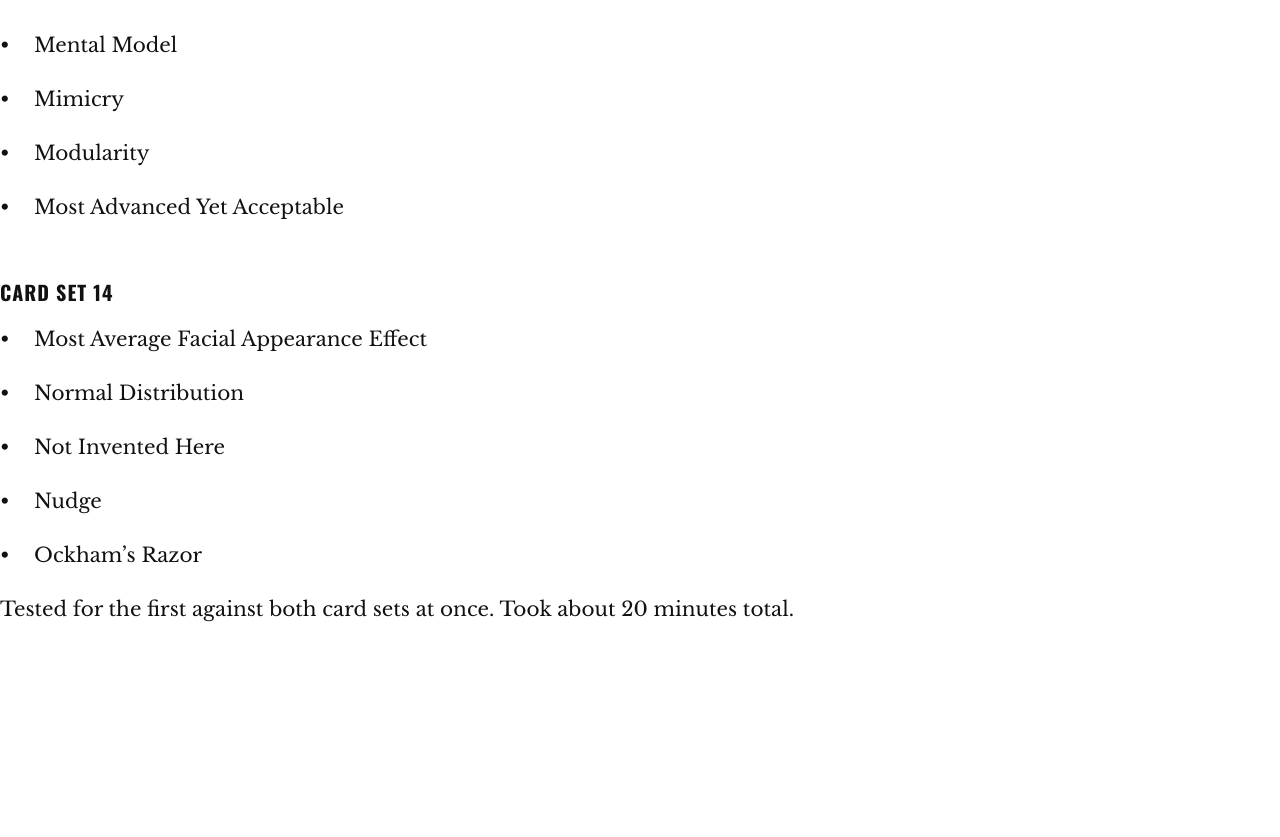
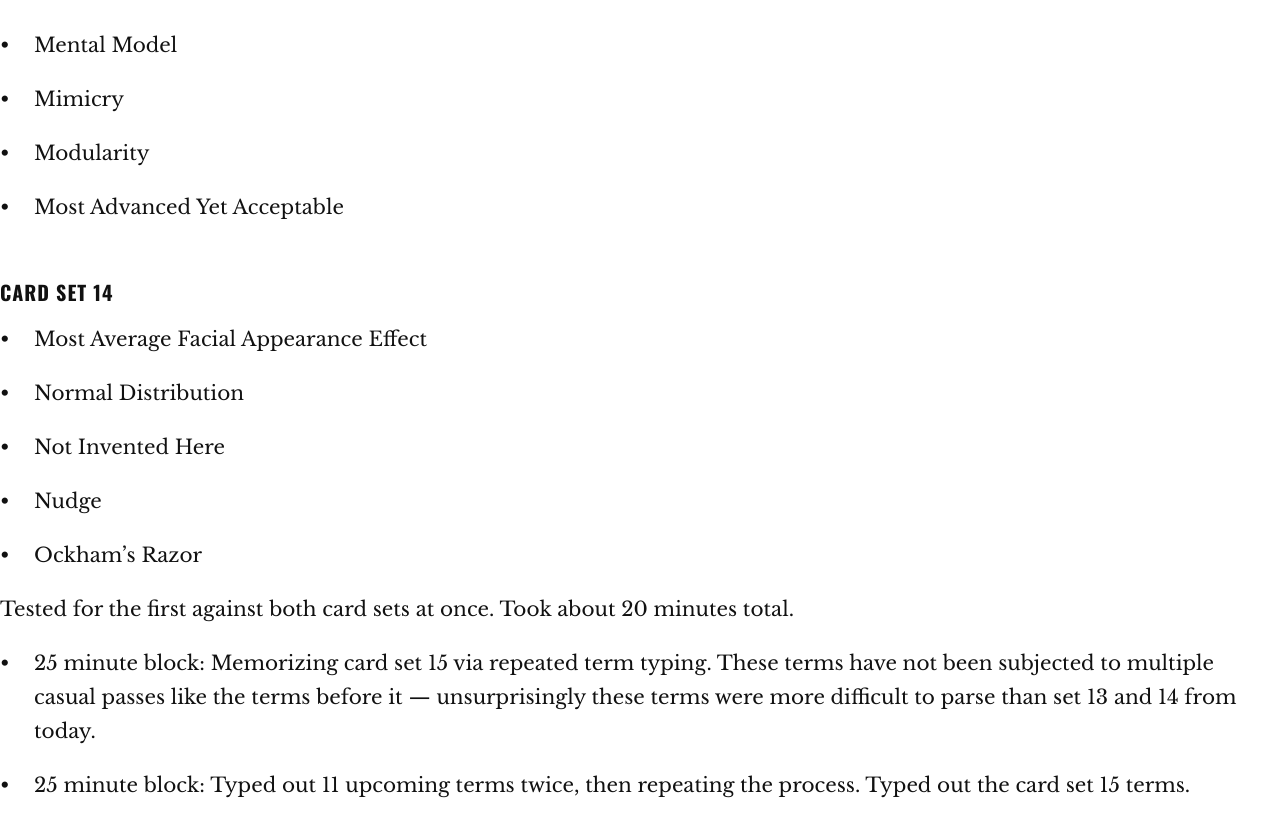
Before and after one commit to jpex/log, a Jekyll site: the page built from _posts/2017-11-20-19.md, in a window 1280 px wide and 900 px high, scrolled down 685 px. Shown: the top 837 px of the window. Built offline with Jekyll 4.4.1, drawn with Linux system fonts in a browser that asks for light colours; before the commit the page ends 1409 px from its top, so only the background shows below that.

Commit message:
Update 2017-11-20-19.md

```diff
--- a/_posts/2017-11-20-19.md
+++ b/_posts/2017-11-20-19.md
@@ -41,3 +41,7 @@ tags: upd
 * Ockham's Razor
 
 Tested for the first against both card sets at once. Took about 20 minutes total.
+
+* 25 minute block: Memorizing card set 15 via repeated term typing. These terms have not been subjected to multiple casual passes like the terms before it — unsurprisingly these terms were more difficult to parse than set 13 and 14 from today.
+
+* 25 minute block: Typed out 11 upcoming terms twice, then repeating the process. Typed out the card set 15 terms.
```
